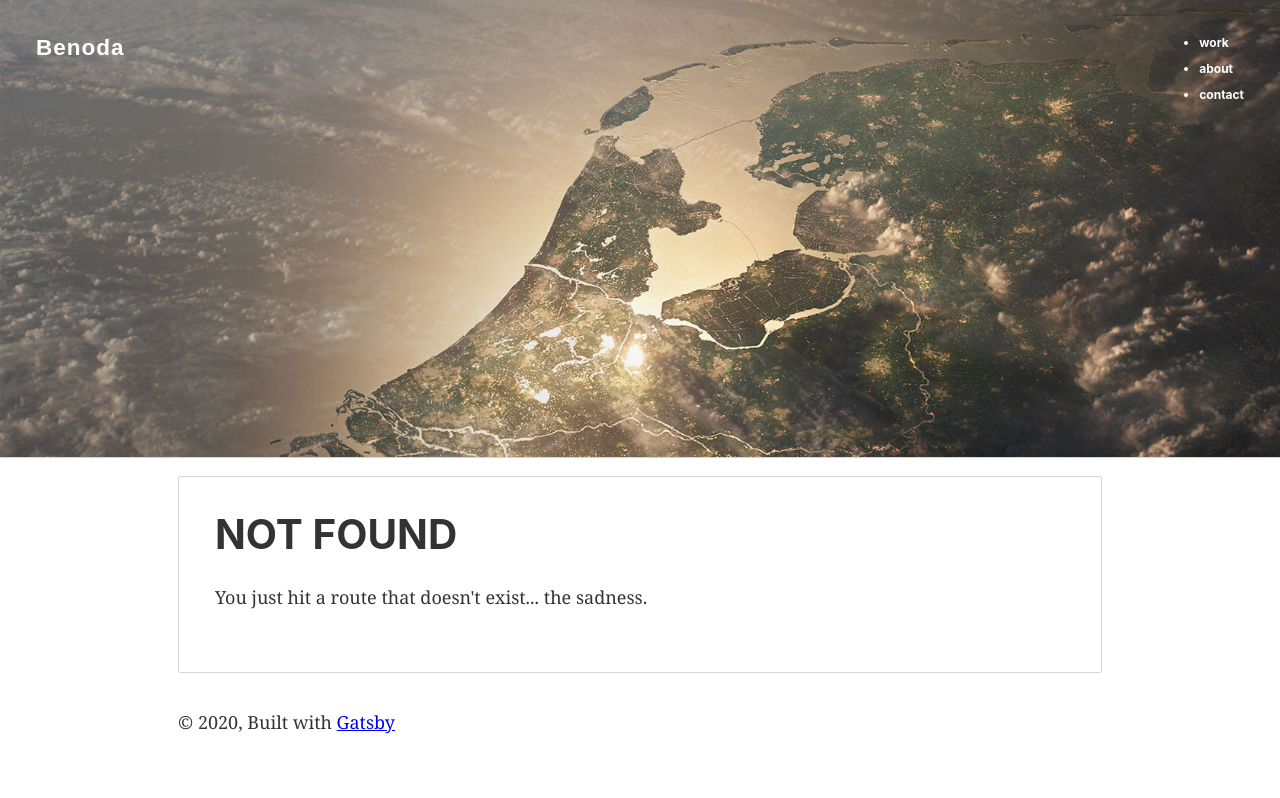
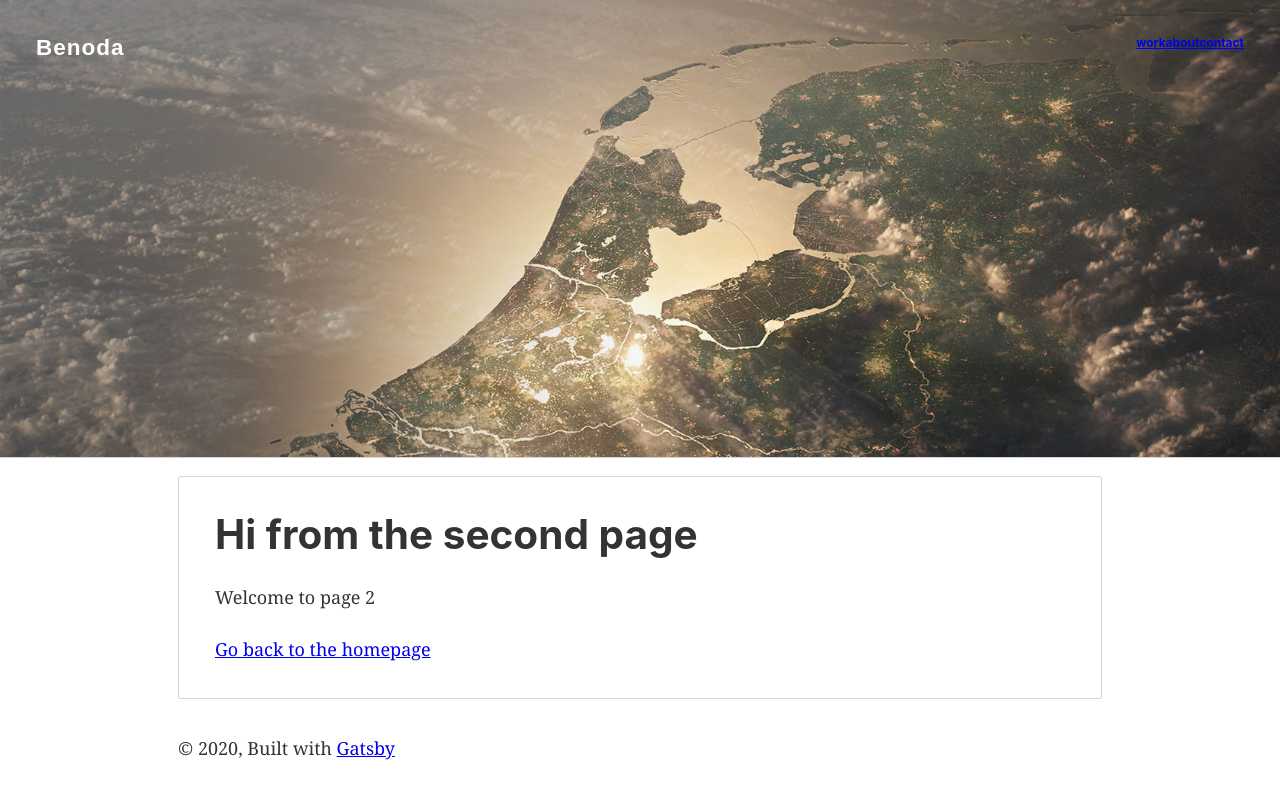
Before and after one commit to bastiaanjacobs/benoda, a Gatsby site: page /contact in a window 1280 px wide. Before the commit this address had no page. Built offline with nearby package versions, Linux system fonts and the light colour scheme; Gatsby itself is replaced by a stand-in of ours.

Commit message:
Nav element usage and Link element added

```diff
--- a/src/components/navigation.js
+++ b/src/components/navigation.js
@@ -1,4 +1,6 @@
 import React from "react";
+
+import { Link } from "gatsby";
 
 import style from "./../config/styles";
 
@@ -15,13 +17,13 @@ const navigationStyle = {
 
 const Navigation = () => {
   return (
-    <section style={navigationStyle}>
+    <nav style={navigationStyle}>
       <ul>
-        <li>work</li>
-        <li>about</li>
-        <li>contact</li>
+        <Link to="/work">work</Link>
+        <Link to="/about">about</Link>
+        <Link to="/contact">contact</Link>
       </ul>
-    </section>
+    </nav>
   );
 };
 
--- /dev/null
+++ b/src/pages/contact.js
@@ -0,0 +1,16 @@
+import React from "react"
+import { Link } from "gatsby"
+
+import Layout from "../components/layout"
+import SEO from "../components/seo"
+
+const SecondPage = () => (
+  <Layout>
+    <SEO title="Page two" />
+    <h1>Hi from the second page</h1>
+    <p>Welcome to page 2</p>
+    <Link to="/">Go back to the homepage</Link>
+  </Layout>
+)
+
+export default SecondPage
--- a/src/pages/index.js
+++ b/src/pages/index.js
@@ -1,4 +1,5 @@
 import React from "react";
+
 import { Link } from "gatsby";
 
 import Layout from "../components/layout";
--- /dev/null
+++ b/src/pages/work.js
@@ -0,0 +1,16 @@
+import React from "react"
+import { Link } from "gatsby"
+
+import Layout from "../components/layout"
+import SEO from "../components/seo"
+
+const SecondPage = () => (
+  <Layout>
+    <SEO title="Page two" />
+    <h1>Hi from the second page</h1>
+    <p>Welcome to page 2</p>
+    <Link to="/">Go back to the homepage</Link>
+  </Layout>
+)
+
+export default SecondPage
```
Also changed, not shown: src/pages/about.js (renamed from src/pages/page-2.js).
